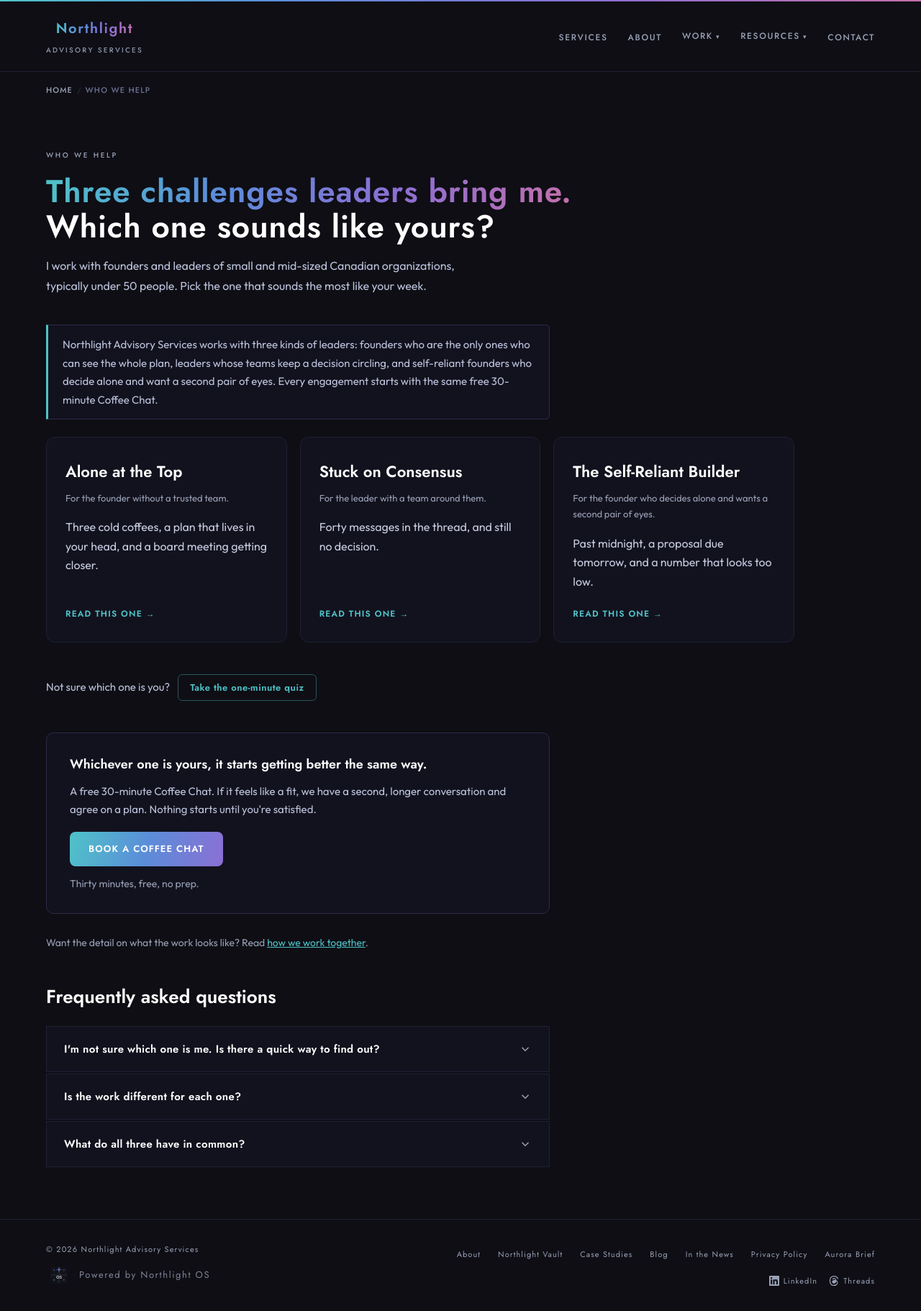
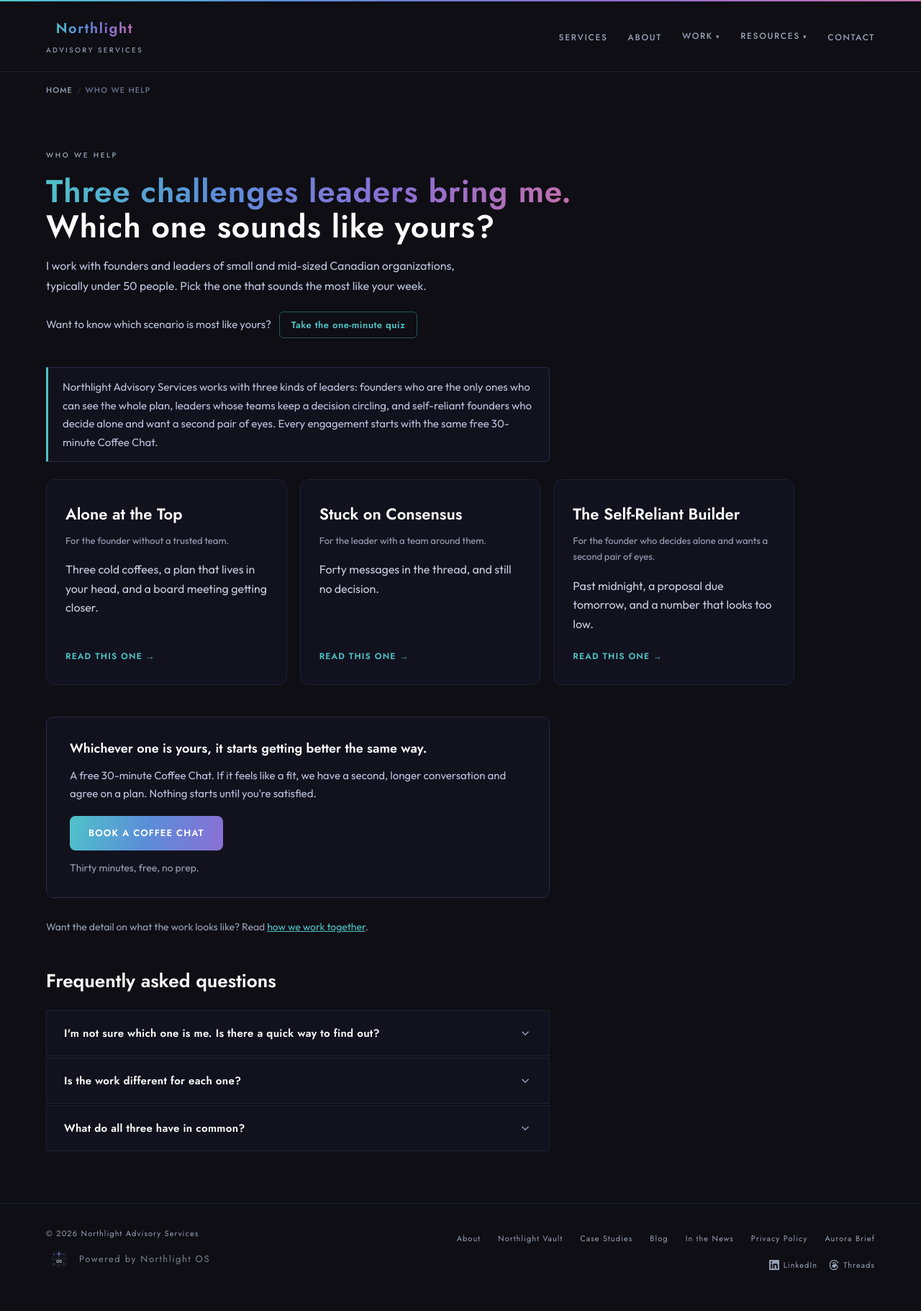
Before and after one commit to elizabethlemoine33-commits/bynorthlight-site, a Jekyll site: the page built from who-we-help.html, in a window 1280 px wide. Shown: the whole page at 72% size. Built offline with Jekyll 4.4.1, drawn with Linux system fonts in a browser that asks for light colours; after the commit the page ends 1800 px from its top, so only the background shows below that.

Commit message:
Hub: quiz prompt under the hero text; grammar fixes in the quiz questions
Co-Authored-By: Claude Sonnet 5.5 <noreply@anthropic.com>

```diff
--- a/llms.txt
+++ b/llms.txt
@@ -10,6 +10,9 @@ Northlight Advisory Services is a Halifax, Nova Scotia–based strategy, operati
 - [Services](https://bynorthlight.ca/services.html): How Northlight works with clients: a free 30-minute Coffee Chat, a plan we agree on, then Embedded Advisory (about 20 hours a month inside your company) or On-Call Advisory (up to 5 hours a month of one-to-one access). Support hours and cancellation policy.
 - [About](https://bynorthlight.ca/about.html): Elizabeth Lemoine — founder, 10+ years director-level operations experience, 300+ initiatives across 115+ countries.
 - [Who We Help](https://bynorthlight.ca/who-we-help.html): Three kinds of leaders Northlight works with, each with their own page.
+  - [Alone at the Top](https://bynorthlight.ca/who-we-help/alone-at-the-top.html): For the founder without a trusted team.
+  - [Stuck on Consensus](https://bynorthlight.ca/who-we-help/stuck-on-consensus.html): For the leader with a team around them.
+  - [The Self-Reliant Builder](https://bynorthlight.ca/who-we-help/the-self-reliant-builder.html): For the founder who decides alone and wants a second pair of eyes.
   - [Alone at the Top](https://bynorthlight.ca/who-we-help/alone-at-the-top.html): For the founder without a trusted team.
   - [Stuck on Consensus](https://bynorthlight.ca/who-we-help/stuck-on-consensus.html): For the leader with a team around them.
   - [The Self-Reliant Builder](https://bynorthlight.ca/who-we-help/the-self-reliant-builder.html): For the founder who decides alone and wants a second pair of eyes.
--- a/who-we-help.html
+++ b/who-we-help.html
@@ -136,7 +136,7 @@ head_extra: |
       .hub-links a { color: var(--glacial); }
       .hub-links a:visited { color: var(--glacial); }
 
-      .hub-quiz-line { font-family: 'Outfit', sans-serif; font-size: 15px; color: var(--haze); margin: 0 0 44px; }
+      .hub-quiz-line { font-family: 'Outfit', sans-serif; font-size: 15px; color: var(--haze); margin: 22px 0 0; }
       .quiz-open-btn { font-family: 'Jost', sans-serif; font-size: 13px; font-weight: 600; letter-spacing: 0.04em; color: var(--glacial); background: none; border: 1px solid rgba(79,195,200,0.4); border-radius: 6px; padding: 8px 16px; margin-left: 8px; cursor: pointer; }
       .quiz-open-btn:hover { border-color: var(--glacial); color: var(--text); }
       .quiz-open-btn:focus-visible { outline: 2px solid var(--dusk); outline-offset: 2px; }
@@ -234,6 +234,7 @@ head_extra: |
       <p class="eyebrow">Who we help</p>
       <h1 class="page-title" id="page-title"><span class="grad-text">Three challenges leaders bring me.</span> Which one sounds like yours?</h1>
       <p class="hero-sub">I work with founders and leaders of small and mid-sized Canadian organizations, typically under 50 people. Pick the one that sounds the most like your week.</p>
+      <p class="hub-quiz-line">Want to know which scenario is most like yours? <button type="button" class="quiz-open-btn" onclick="quizOpen()">Take the one-minute quiz</button></p>
     </section>
 
     <div class="answer-block hub-answer"><p>Northlight Advisory Services works with three kinds of leaders: founders who are the only ones who can see the whole plan, leaders whose teams keep a decision circling, and self-reliant founders who decide alone and want a second pair of eyes. Every engagement starts with the same free 30-minute Coffee Chat.</p></div>
@@ -258,8 +259,6 @@ head_extra: |
         <span class="hub-go">Read this one &rarr;</span>
       </a>
     </div>
-
-    <p class="hub-quiz-line">Not sure which one is you? <button type="button" class="quiz-open-btn" onclick="quizOpen()">Take the one-minute quiz</button></p>
 
     <div class="hub-start">
       <div class="cta-block">
@@ -339,7 +338,7 @@ head_extra: |
         <label><input type="radio" name="q4" value="builder"> A small mistake turns into an expensive one before I notice.</label>
       </fieldset>
       <fieldset class="quiz-q"><legend>5. Who do you have around you right now?</legend>
-        <label><input type="radio" name="q5" value="alone"> People I like, but not yet anyone I've handed the whole picture to.</label>
+        <label><input type="radio" name="q5" value="alone"> People I like, but no one I've handed the whole picture to yet.</label>
         <label><input type="radio" name="q5" value="stuck"> A capable team with plenty of opinions.</label>
         <label><input type="radio" name="q5" value="builder"> Mostly just me, and I like it that way.</label>
       </fieldset>
```
Also changed, not shown: other parts of who-we-help.html (+3 -3 lines).
